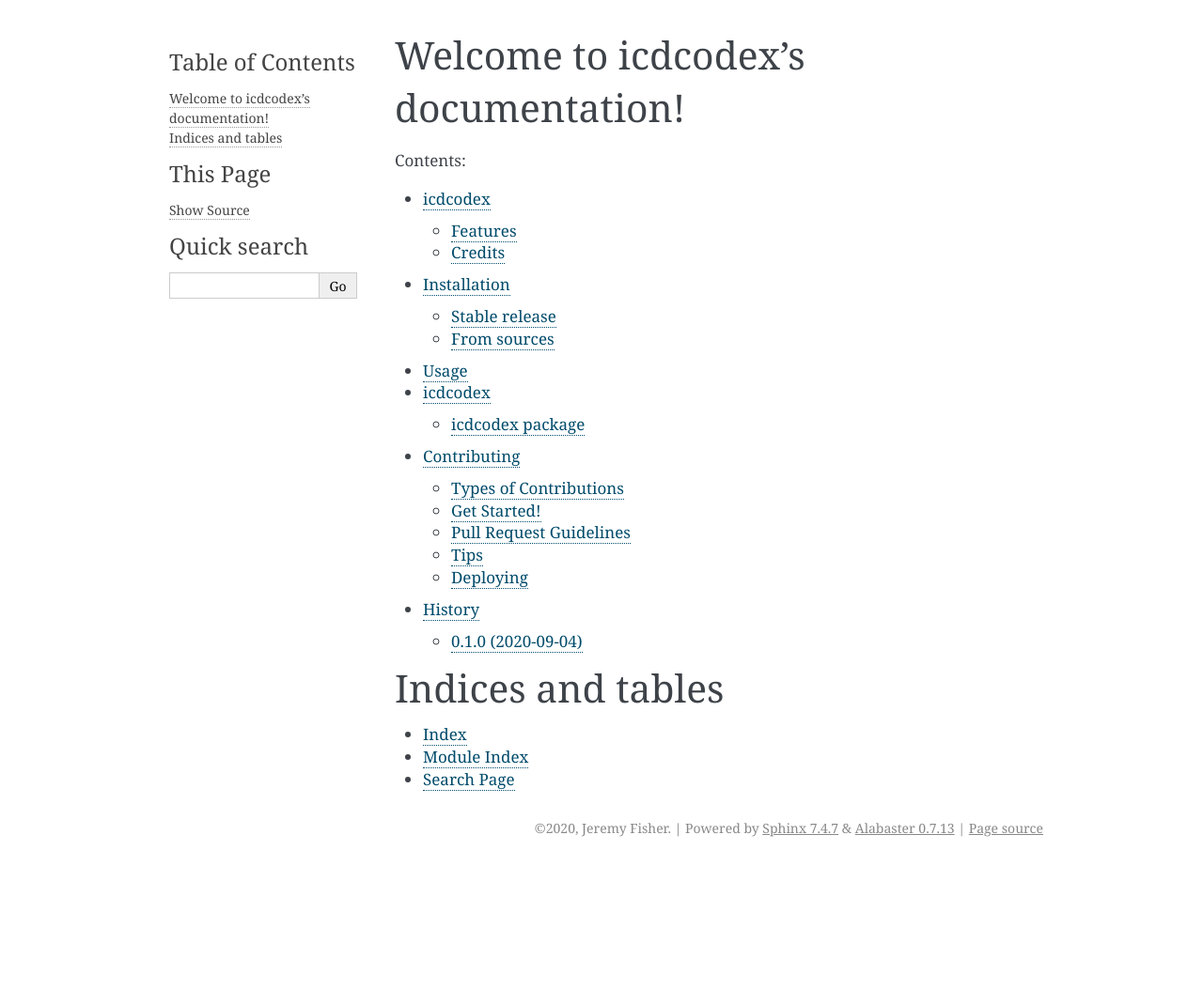
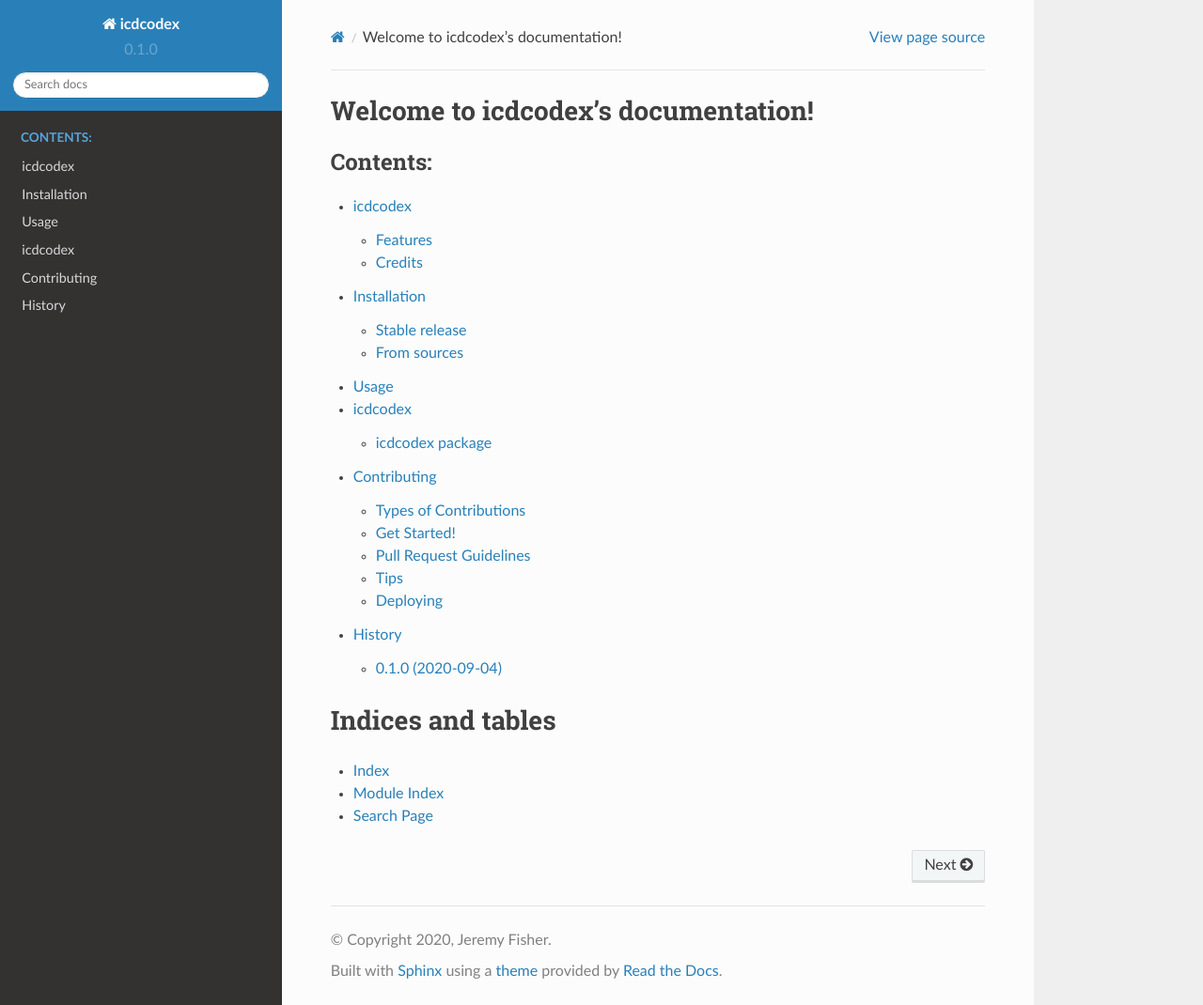
Before and after one commit to icd-codex/icd-codex, a Sphinx documentation site: the page built from docs/index.rst, in a window 1280 px wide and 1070 px high. Shown: the whole window at 94% size. Built offline with Sphinx 7.4.7 and the Read the Docs theme 2.0.0, drawn with Linux system fonts in a browser that asks for light colours.

Commit message:
Add readthedocs theme, napolean

```diff
--- a/docs/conf.py
+++ b/docs/conf.py
@@ -31,7 +31,12 @@
 
 # Add any Sphinx extension module names here, as strings. They can be
 # extensions coming with Sphinx (named 'sphinx.ext.*') or your custom ones.
-extensions = ['sphinx.ext.autodoc', 'sphinx.ext.viewcode']
+extensions = [
+    'sphinx.ext.autodoc',
+    'sphinx.ext.viewcode',
+    'sphinx.ext.napoleon',
+    'sphinx_rtd_theme'
+]
 
 # Add any paths that contain templates here, relative to this directory.
 templates_path = ['_templates']
@@ -83,7 +88,7 @@
 # The theme to use for HTML and HTML Help pages.  See the documentation for
 # a list of builtin themes.
 #
-html_theme = 'alabaster'
+html_theme = 'sphinx_rtd_theme'
 
 # Theme options are theme-specific and customize the look and feel of a
 # theme further.  For a list of options available for each theme, see the
--- a/requirements_dev.txt
+++ b/requirements_dev.txt
@@ -7,6 +7,6 @@
 coverage==4.5.4
 Sphinx==1.8.5
 twine==1.14.0
-
 pytest==4.6.5
 pytest-runner==5.1
+sphinx-rtd-theme
```
Also changed, not shown: docs/icdcodex.rst (+6 -6 lines).
